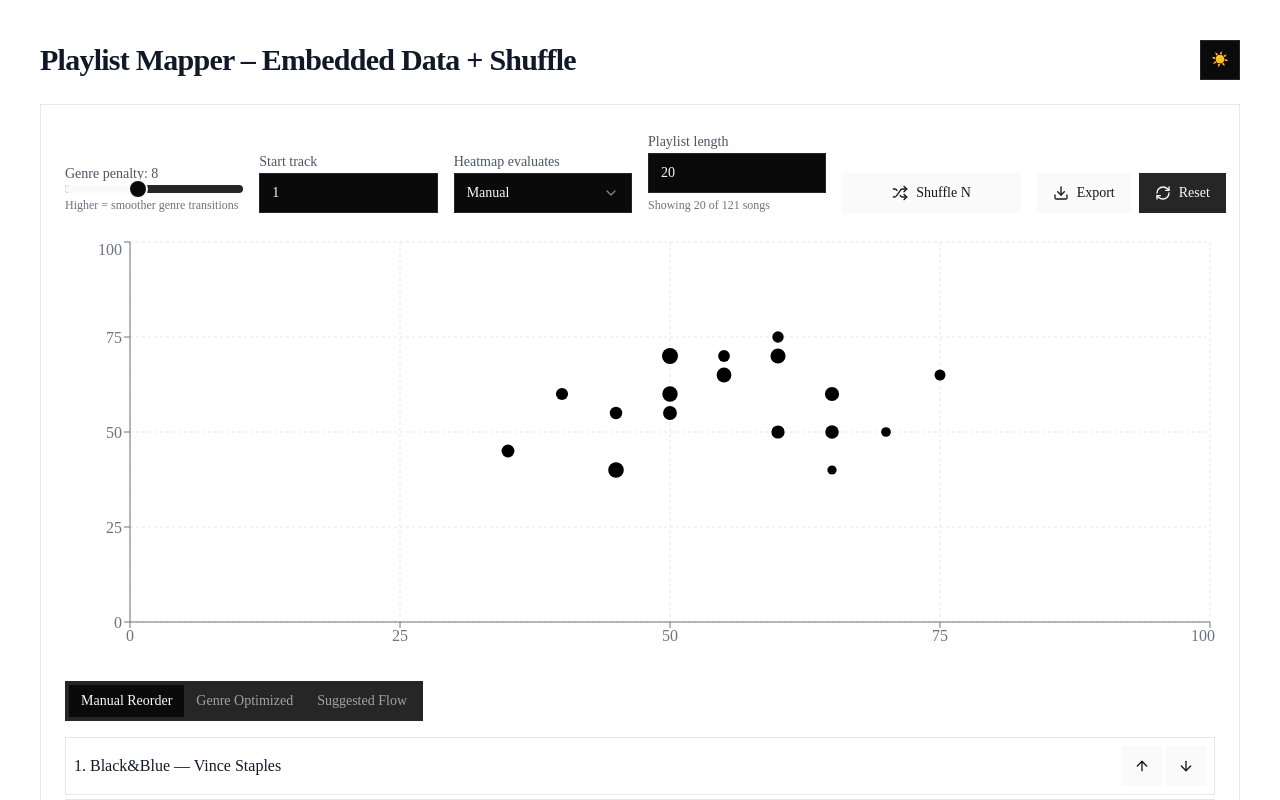
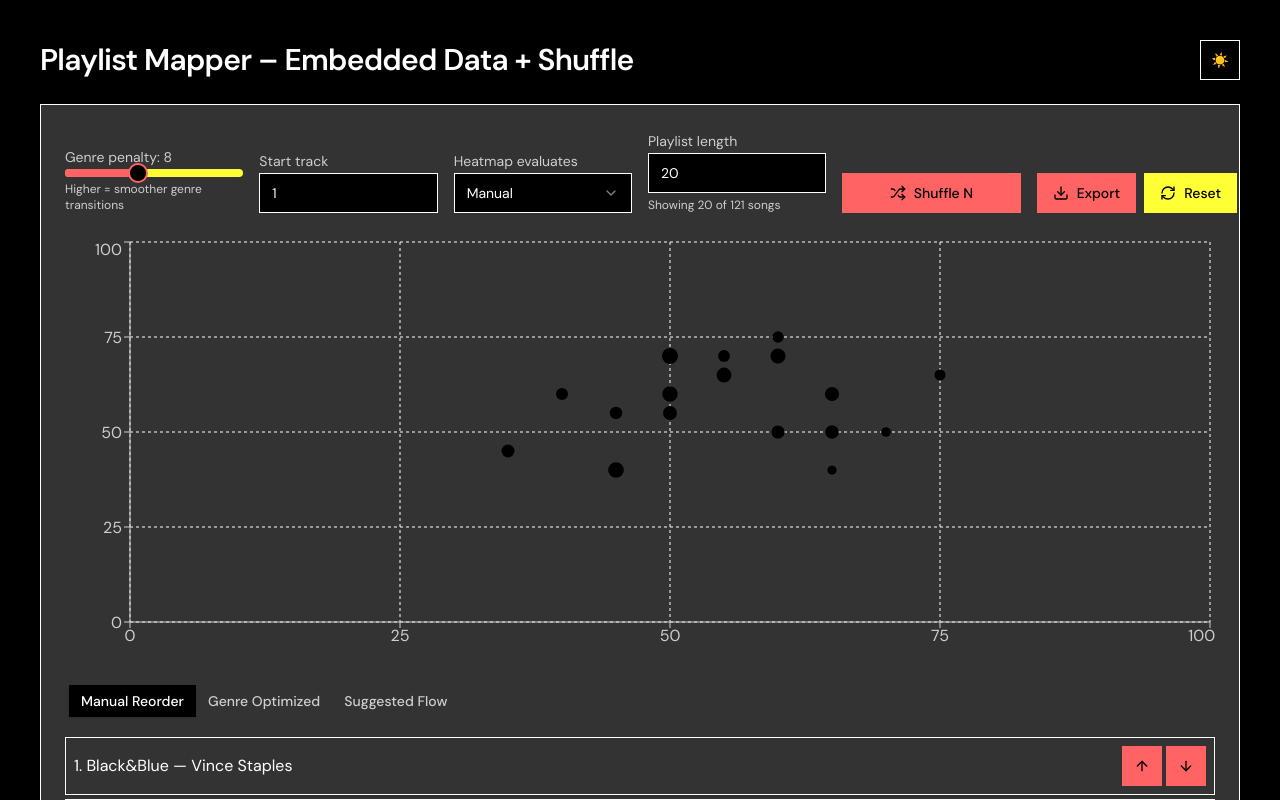
Before and after one commit to rithvikrandhir/Vibes, a React (Vite) app: page / in a window 1280 px wide. Both pictures are taken after a click on the button "Switch to dark mode". Shown: the top 800 px of the page. Built offline with nearby package versions, Linux system fonts and the light colour scheme.

Commit message:
Restore full shadcn theme with OKLCH colors and CSS variables

```diff
--- a/src/App.jsx
+++ b/src/App.jsx
@@ -901,8 +901,8 @@ function flowScores(ordered, genrePenalty){
   return scores.map(s => (s - min) / range);
 }
 
-const BLUE = "hsl(15 23% 9%)";
-const RED  = "hsl(0 84% 60%)";
+const BLUE = "var(--chart-1)";
+const RED  = "var(--chart-5)";
 
 export default function App(){
   const [allSongs] = useState(seedSongs.map((d,i)=>({...d, idx:i+1})));
@@ -999,10 +999,10 @@ export default function App(){
   };
 
   return (
-    <div className="min-h-screen p-6 md:p-10 bg-white dark:bg-gray-900">
+    <div className="min-h-screen p-6 md:p-10 bg-background">
       <div className="mx-auto max-w-7xl grid gap-6">
         <div className="flex justify-between items-center">
-          <h1 className="text-3xl font-semibold tracking-tight text-gray-900 dark:text-white">
+          <h1 className="text-3xl font-semibold tracking-tight text-foreground">
             Playlist Mapper – Embedded Data + Shuffle
           </h1>
           <Button
@@ -1016,21 +1016,21 @@ export default function App(){
           </Button>
         </div>
 
-        <div className="shadow-lg border border-gray-200 dark:border-gray-700 p-4 md:p-6 grid gap-6 bg-white dark:bg-gray-800 rounded-none">
+        <div className="shadow-lg border border-border p-4 md:p-6 grid gap-6 bg-card rounded-none">
           <div className="grid grid-cols-1 md:grid-cols-6 gap-4 items-end">
             <div>
-              <label className="text-sm text-gray-600 dark:text-gray-300">Genre penalty: {genrePenalty}</label>
+              <label className="text-sm text-muted-foreground">Genre penalty: {genrePenalty}</label>
               <Slider value={[genrePenalty]} min={0} max={20} step={1} onValueChange={(v)=>setGenrePenalty(v[0])} />
-              <div className="text-xs text-gray-500 dark:text-gray-400 mt-1">
+              <div className="text-xs text-muted-foreground mt-1">
                 Higher = smoother genre transitions
               </div>
             </div>
             <div>
-              <label className="text-sm text-gray-600 dark:text-gray-300">Start track</label>
+              <label className="text-sm text-muted-foreground">Start track</label>
               <Input type="number" min={1} max={points.length} value={startIdx+1} onChange={(e)=>setStartIdx(clamp(Number(e.target.value)-1,0,points.length-1))} />
             </div>
             <div>
-              <label className="text-sm text-gray-600 dark:text-gray-300">Heatmap evaluates</label>
+              <label className="text-sm text-muted-foreground">Heatmap evaluates</label>
               <Select value={orderForHeatmap} onValueChange={setOrderForHeatmap}>
                 <SelectTrigger><SelectValue/></SelectTrigger>
                 <SelectContent>
@@ -1040,9 +1040,9 @@ export default function App(){
               </Select>
             </div>
             <div>
-              <label className="text-sm text-gray-600 dark:text-gray-300">Playlist length</label>
+              <label className="text-sm text-muted-foreground">Playlist length</label>
               <Input type="number" min={1} max={allSongs.length} value={playlistLen} onChange={(e)=>setPlaylistLen(clamp(Number(e.target.value),1,allSongs.length))} />
-              <div className="text-xs text-gray-500 dark:text-gray-400 mt-1">Showing {Math.min(points.length, playlistLen)} of {points.length} songs</div>
+              <div className="text-xs text-muted-foreground mt-1">Showing {Math.min(points.length, playlistLen)} of {points.length} songs</div>
             </div>
             <Button onClick={shuffleN}><Shuffle className="mr-2 h-4 w-4"/>Shuffle N</Button>
             <div className="flex gap-2">
@@ -1054,14 +1054,14 @@ export default function App(){
           <div className="h-[420px] w-full">
             <ResponsiveContainer>
               <ScatterChart>
-                <CartesianGrid strokeDasharray="3 3" stroke="#e5e7eb" />
-                <XAxis type="number" dataKey="energy" domain={[0,100]} stroke="#6b7280" />
-                <YAxis type="number" dataKey="mood" domain={[0,100]} stroke="#6b7280" />
+                <CartesianGrid strokeDasharray="3 3" stroke="var(--border)" />
+                <XAxis type="number" dataKey="energy" domain={[0,100]} stroke="var(--muted-foreground)" />
+                <YAxis type="number" dataKey="mood" domain={[0,100]} stroke="var(--muted-foreground)" />
                 <ZAxis type="number" dataKey="order" range={[60,200]} />
                 <Tooltip content={({ active, payload }) => {
                   if (!active || !payload?.length) return null;
                   const p = payload[0].payload;
-                  return <div className="bg-white dark:bg-gray-800 text-gray-900 dark:text-white p-2 rounded-none border border-gray-200 dark:border-gray-600 shadow-md">{p.order}. {p.title} — {p.artist}</div>;
+                  return <div className="bg-popover text-popover-foreground p-2 rounded-none border border-border shadow-md">{p.order}. {p.title} — {p.artist}</div>;
                 }} />
                 <Scatter data={vizData}>{vizData.map((d,i)=>(<Cell key={i} fill={d.color}/>))}</Scatter>
               </ScatterChart>
@@ -1076,8 +1076,8 @@ export default function App(){
             </TabsList>
             <TabsContent value="order" className="mt-4">
               {manual.map((p,i)=>(
-                <div key={i} className="flex justify-between items-center bg-white dark:bg-gray-800 p-2 mb-1 rounded-none shadow-sm border border-gray-200 dark:border-gray-600 hover:shadow-md transition-shadow duration-200">
-                  <div className="text-gray-900 dark:text-white">{i+1}. {p.title} — {p.artist}</div>
+                <div key={i} className="flex justify-between items-center bg-card p-2 mb-1 rounded-none shadow-sm border border-border hover:shadow-md transition-shadow duration-200">
+                  <div className="text-card-foreground">{i+1}. {p.title} — {p.artist}</div>
                   <div className="flex gap-1">
                     <Button size="icon" onClick={()=>move(i,-1)}><ArrowUp className="h-4 w-4"/></Button>
                     <Button size="icon" onClick={()=>move(i,1)}><ArrowDown className="h-4 w-4"/></Button>
@@ -1086,19 +1086,19 @@ export default function App(){
               ))}
             </TabsContent>
             <TabsContent value="optimized" className="mt-4">
-              <div className="mb-2 text-sm text-gray-600 dark:text-gray-300">
+              <div className="mb-2 text-sm text-muted-foreground">
                 Order optimized for smooth genre transitions (penalty: {genrePenalty})
               </div>
               {manualOptimized.map((p,i)=>(
-                <div key={i} className="flex justify-between items-center bg-blue-50 dark:bg-blue-900/20 p-2 mb-1 rounded-none shadow-sm border border-blue-200 dark:border-blue-700 hover:shadow-md hover:bg-blue-100 dark:hover:bg-blue-900/30 transition-all duration-200">
-                  <div className="text-blue-900 dark:text-blue-100">{i+1}. {p.title} — {p.artist}</div>
-                  <div className="text-xs text-gray-500 dark:text-gray-400">{p.genre}</div>
+                <div key={i} className="flex justify-between items-center bg-accent/10 p-2 mb-1 rounded-none shadow-sm border border-accent/20 hover:shadow-md hover:bg-accent/20 transition-all duration-200">
+                  <div className="text-accent-foreground">{i+1}. {p.title} — {p.artist}</div>
+                  <div className="text-xs text-muted-foreground">{p.genre}</div>
                 </div>
               ))}
             </TabsContent>
             <TabsContent value="flow" className="mt-4">
               <ol className="space-y-1">
-                {suggested.map((s)=>(<li key={s.title} className="text-gray-900 dark:text-white">{s.order}. {s.title} — {s.artist}</li>))}
+                {suggested.map((s)=>(<li key={s.title} className="text-card-foreground">{s.order}. {s.title} — {s.artist}</li>))}
               </ol>
             </TabsContent>
           </Tabs>
--- a/src/index.css
+++ b/src/index.css
@@ -4,50 +4,103 @@
 
 @layer base {
   :root {
-    --background: 0 0% 100%;
-    --foreground: 0 0% 3.9%;
-    --card: 0 0% 100%;
-    --card-foreground: 0 0% 3.9%;
-    --popover: 0 0% 100%;
-    --popover-foreground: 0 0% 3.9%;
-    --primary: 15 23% 9%;
-    --primary-foreground: 0 0% 98%;
-    --secondary: 0 0% 96.1%;
-    --secondary-foreground: 0 0% 9%;
-    --muted: 0 0% 96.1%;
-    --muted-foreground: 0 0% 45.1%;
-    --accent: 0 0% 96.1%;
-    --accent-foreground: 0 0% 9%;
-    --destructive: 0 84.2% 60.2%;
-    --destructive-foreground: 0 0% 98%;
-    --border: 0 0% 89.8%;
-    --input: 0 0% 89.8%;
-    --ring: 15 23% 9%;
+    --background: oklch(1.00 0 0);
+    --foreground: oklch(0 0 0);
+    --card: oklch(1.00 0 0);
+    --card-foreground: oklch(0 0 0);
+    --popover: oklch(1.00 0 0);
+    --popover-foreground: oklch(0 0 0);
+    --primary: oklch(0.65 0.24 26.92);
+    --primary-foreground: oklch(1.00 0 0);
+    --secondary: oklch(0.97 0.21 109.74);
+    --secondary-foreground: oklch(0 0 0);
+    --muted: oklch(0.96 0 0);
+    --muted-foreground: oklch(0.32 0 0);
+    --accent: oklch(0.56 0.24 260.83);
+    --accent-foreground: oklch(1.00 0 0);
+    --destructive: oklch(0 0 0);
+    --border: oklch(0 0 0);
+    --input: oklch(0 0 0);
+    --ring: oklch(0.65 0.24 26.92);
+    --chart-1: oklch(0.65 0.24 26.92);
+    --chart-2: oklch(0.97 0.21 109.74);
+    --chart-3: oklch(0.56 0.24 260.83);
+    --chart-4: oklch(0.73 0.25 142.50);
+    --chart-5: oklch(0.59 0.27 328.36);
+    --sidebar: oklch(0.96 0 0);
+    --sidebar-foreground: oklch(0 0 0);
+    --sidebar-primary: oklch(0.65 0.24 26.92);
+    --sidebar-primary-foreground: oklch(1.00 0 0);
+    --sidebar-accent: oklch(0.56 0.24 260.83);
+    --sidebar-accent-foreground: oklch(1.00 0 0);
+    --sidebar-border: oklch(0 0 0);
+    --sidebar-ring: oklch(0.65 0.24 26.92);
+
+    --font-sans: DM Sans, sans-serif;
+    --font-serif: ui-serif, Georgia, Cambria, "Times New Roman", Times, serif;
+    --font-mono: Space Mono, monospace;
+
+    --radius: 0px;
+
+    --shadow-2xs: 4px 4px 0px 0px oklch(0.00 0 0 / 0.50);
+    --shadow-xs: 4px 4px 0px 0px oklch(0.00 0 0 / 0.50);
+    --shadow-sm: 4px 4px 0px 0px oklch(0.00 0 0 / 1.00), 4px 1px 2px -1px oklch(0.00 0 0 / 1.00);
+    --shadow: 4px 4px 0px 0px oklch(0.00 0 0 / 1.00), 4px 1px 2px -1px oklch(0.00 0 0 / 1.00);
+    --shadow-md: 4px 4px 0px 0px oklch(0.00 0 0 / 1.00), 4px 2px 4px -1px oklch(0.00 0 0 / 1.00);
+    --shadow-lg: 4px 4px 0px 0px oklch(0.00 0 0 / 1.00), 4px 4px 6px -1px oklch(0.00 0 0 / 1.00);
+    --shadow-xl: 4px 4px 0px 0px oklch(0.00 0 0 / 1.00), 4px 8px 10px -1px oklch(0.00 0 0 / 1.00);
+    --shadow-2xl: 4px 4px 0px 0px oklch(0.00 0 0 / 2.50);
   }
 
   .dark {
-    --background: 0 0% 3.9%;
-    --foreground: 0 0% 98%;
-    --card: 0 0% 3.9%;
-    --card-foreground: 0 0% 98%;
-    --popover: 0 0% 3.9%;
-    --popover-foreground: 0 0% 98%;
-    --primary: 0 0% 98%;
-    --primary-foreground: 0 0% 9%;
-    --secondary: 0 0% 14.9%;
-    --secondary-foreground: 0 0% 98%;
-    --muted: 0 0% 14.9%;
-    --muted-foreground: 0 0% 63.9%;
-    --accent: 0 0% 14.9%;
-    --accent-foreground: 0 0% 98%;
-    --destructive: 0 62.8% 30.6%;
-    --destructive-foreground: 0 0% 98%;
-    --border: 0 0% 14.9%;
-    --input: 0 0% 14.9%;
-    --ring: 0 0% 83.1%;
+    --background: oklch(0 0 0);
+    --foreground: oklch(1.00 0 0);
+    --card: oklch(0.32 0 0);
+    --card-foreground: oklch(1.00 0 0);
+    --popover: oklch(0.32 0 0);
+    --popover-foreground: oklch(1.00 0 0);
+    --primary: oklch(0.70 0.19 23.04);
+    --primary-foreground: oklch(0 0 0);
+    --secondary: oklch(0.97 0.20 109.61);
+    --secondary-foreground: oklch(0 0 0);
+    --muted: oklch(0.32 0 0);
+    --muted-foreground: oklch(0.85 0 0);
+    --accent: oklch(0.68 0.18 251.63);
+    --accent-foreground: oklch(0 0 0);
+    --destructive: oklch(1.00 0 0);
+    --border: oklch(1.00 0 0);
+    --input: oklch(1.00 0 0);
+    --ring: oklch(0.70 0.19 23.04);
+    --chart-1: oklch(0.70 0.19 23.04);
+    --chart-2: oklch(0.97 0.20 109.61);
+    --chart-3: oklch(0.68 0.18 251.63);
+    --chart-4: oklch(0.74 0.23 142.87);
+    --chart-5: oklch(0.61 0.25 328.13);
+    --sidebar: oklch(0 0 0);
+    --sidebar-foreground: oklch(1.00 0 0);
+    --sidebar-primary: oklch(0.70 0.19 23.04);
+    --sidebar-primary-foreground: oklch(0 0 0);
+    --sidebar-accent: oklch(0.68 0.18 251.63);
+    --sidebar-accent-foreground: oklch(0 0 0);
+    --sidebar-border: oklch(1.00 0 0);
+    --sidebar-ring: oklch(0.70 0.19 23.04);
+
+    --shadow-2xs: 0 1px 3px 0px oklch(0.00 0 0 / 0.05);
+    --shadow-xs: 0 1px 3px 0px oklch(0.00 0 0 / 0.05);
+    --shadow-sm: 0 1px 3px 0px oklch(0.00 0 0 / 0.10), 0 1px 2px -1px oklch(0.00 0 0 / 0.10);
+    --shadow: 0 1px 3px 0px oklch(0.00 0 0 / 0.10), 0 1px 2px -1px oklch(0.00 0 0 / 0.10);
+    --shadow-md: 0 1px 3px 0px oklch(0.00 0 0 / 0.10), 0 2px 4px -1px oklch(0.00 0 0 / 0.10);
+    --shadow-lg: 0 1px 3px 0px oklch(0.00 0 0 / 0.10), 0 4px 6px -1px oklch(0.00 0 0 / 0.10);
+    --shadow-xl: 0 1px 3px 0px oklch(0.00 0 0 / 0.10), 0 8px 10px -1px oklch(0.00 0 0 / 0.10);
+    --shadow-2xl: 0 1px 3px 0px oklch(0.00 0 0 / 0.25);
+  }
+
+  * {
+    @apply border-border;
   }
 
   body {
     @apply bg-background text-foreground;
+    font-feature-settings: "rlig" 1, "calt" 1;
   }
 }
--- a/tailwind.config.js
+++ b/tailwind.config.js
@@ -7,38 +7,55 @@ export default {
   theme: {
     extend: {
       colors: {
-        border: "hsl(var(--border))",
-        input: "hsl(var(--input))",
-        ring: "hsl(var(--ring))",
-        background: "hsl(var(--background))",
-        foreground: "hsl(var(--foreground))",
+        border: "var(--border)",
+        input: "var(--input)",
+        ring: "var(--ring)",
+        background: "var(--background)",
+        foreground: "var(--foreground)",
         primary: {
-          DEFAULT: "hsl(var(--primary))",
-          foreground: "hsl(var(--primary-foreground))",
+          DEFAULT: "var(--primary)",
+          foreground: "var(--primary-foreground)",
         },
         secondary: {
-          DEFAULT: "hsl(var(--secondary))",
-          foreground: "hsl(var(--secondary-foreground))",
+          DEFAULT: "var(--secondary)",
+          foreground: "var(--secondary-foreground)",
         },
         destructive: {
-          DEFAULT: "hsl(var(--destructive))",
-          foreground: "hsl(var(--destructive-foreground))",
+          DEFAULT: "var(--destructive)",
+          foreground: "var(--destructive-foreground)",
         },
         muted: {
-          DEFAULT: "hsl(var(--muted))",
-          foreground: "hsl(var(--muted-foreground))",
+          DEFAULT: "var(--muted)",
+          foreground: "var(--muted-foreground)",
         },
         accent: {
-          DEFAULT: "hsl(var(--accent))",
-          foreground: "hsl(var(--accent-foreground))",
+          DEFAULT: "var(--accent)",
+          foreground: "var(--accent-foreground)",
         },
         popover: {
-          DEFAULT: "hsl(var(--popover))",
-          foreground: "hsl(var(--popover-foreground))",
+          DEFAULT: "var(--popover)",
+          foreground: "var(--popover-foreground)",
         },
         card: {
-          DEFAULT: "hsl(var(--card))",
-          foreground: "hsl(var(--card-foreground))",
+          DEFAULT: "var(--card)",
+          foreground: "var(--card-foreground)",
+        },
+        chart: {
+          1: "var(--chart-1)",
+          2: "var(--chart-2)",
+          3: "var(--chart-3)",
+          4: "var(--chart-4)",
+          5: "var(--chart-5)",
+        },
+        sidebar: {
+          DEFAULT: "var(--sidebar)",
+          foreground: "var(--sidebar-foreground)",
+          primary: "var(--sidebar-primary)",
+          "primary-foreground": "var(--sidebar-primary-foreground)",
+          accent: "var(--sidebar-accent)",
+          "accent-foreground": "var(--sidebar-accent-foreground)",
+          border: "var(--sidebar-border)",
+          ring: "var(--sidebar-ring)",
         },
       },
       borderRadius: {
```
